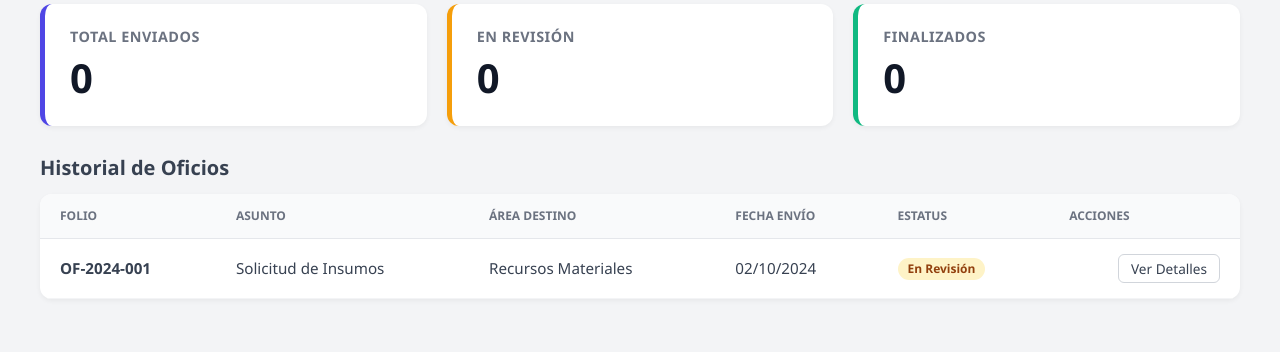
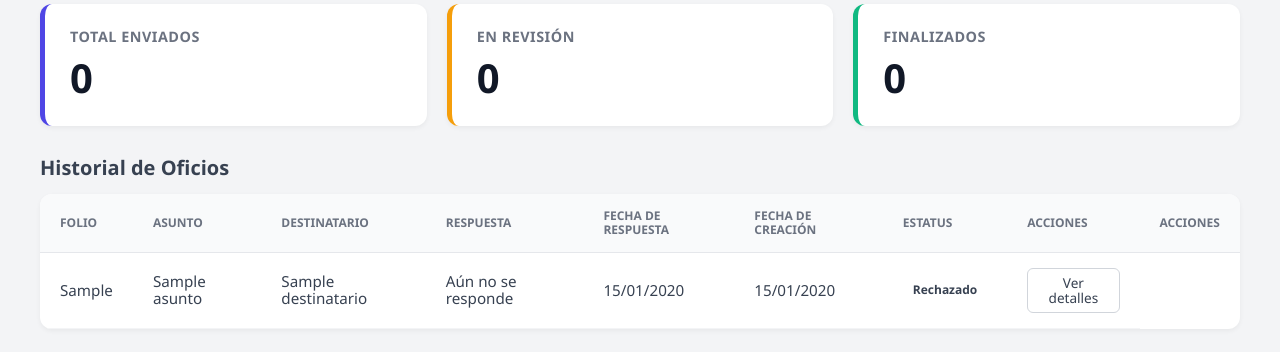
Before and after one commit to BrandonCVale/AMH_SISTEMA_OFICIOS, a Flask app: template app/templates/oficios/dashboard_gestor.html in a window 1280 px wide. Shown: the part 178-530 px from the top of the page. Run offline with Flask 3, Linux system fonts and the light colour scheme; the template is opened without the code that fills it: most values are stand-ins (such as "Sample title", 1, 10 or a date in 2020).

Commit message:
Tabla del dashboard del gestor funcional

```diff
--- a/app/templates/oficios/dashboard_gestor.html
+++ b/app/templates/oficios/dashboard_gestor.html
@@ -28,6 +28,7 @@
             </div>
             <a href="{{ url_for('oficios.crear_oficio') }}" class="boton-primario">+ Nueva Solicitud De Oficio</a>
         </div>
+        {# KPIs #}
         <div class="grid-metricas">
             <div class="tarjeta-metrica borde-violeta">
                 <div class="metrica-titulo">Total Enviados</div>
@@ -44,32 +45,61 @@
         </div>
         <h2 class="texto-subtitulo titulo-seccion">Historial de Oficios</h2>
         <div class="tarjeta-tabla">
+            {# TABLA CON DATOS DE LOS OFICIOS #}
             <table class="tabla-moderna">
+                {# ENCABEZADOS #}
                 <thead>
                     <tr>
                         <th>Folio</th>
                         <th>Asunto</th>
-                        <th>Área Destino</th>
-                        <th>Fecha Envío</th>
+                        <th>Destinatario</th>
+                        <th>Respuesta</th>
+                        <th>Fecha De Respuesta</th>
+                        <th>Fecha De Creación</th>
                         <th>Estatus</th>
+                        <th>Acciones</th>
                         <th class="texto-derecha">Acciones</th>
                     </tr>
                 </thead>
+                {# DATOS #}
                 <tbody>
+                    {% for oficio in oficios %}
                         <tr>
+                            {# <td>{{ oficio.id_oficio }}</td> #}
+                            <td>{{ oficio.folio_interno }}</td>
+                            <td>{{ oficio.asunto }}</td>
+                            <td>{{ oficio.destinatario }}</td>
+                            <td>{{ oficio.texto_respuesta | default('Aún no se responde', true) }}</td>
                             <td>
-                            <strong>OF-2024-001</strong>
+                                {% if oficio.fecha_respuesta %}
+                                    {{ oficio.fecha_respuesta.strftime("%d/%m/%Y") }}
+                                {% else %}
+                                    -
+                                {% endif %}
                             </td>
-                        <td>Solicitud de Insumos</td>
-                        <td>Recursos Materiales</td>
-                        <td>02/10/2024</td>
+                            <td>{{ oficio.fecha_creacion.strftime("%d/%m/%Y") }}</td>
                             <td>
+                                {# If para estados de la columna estatus #}
+                                {% if oficio.estatus == 'EN_REVISION' %}
                                     <span class="badge badge-amarillo">En Revisión</span>
+                                {% elif oficio.estatus == 'ASIGNADO' %}
+                                    <span class="badge badge-azul">Asignado</span>
+                                {% elif oficio.estatus == 'ATENDIDO' %}
+                                    <span class="badge badge-azul">Atendido</span>
+                                {% elif oficio.estatus == 'FINALIZADO' %}
+                                    <span class="badge badge-verde">Finalizado</span>
+                                {% elif oficio.estatus == 'RECHAZADO' %}
+                                    <span class="badge badge-rojo">Rechazado</span>
+                                {% else %}
+                                    <span class="badge badge-gris">{{ oficio.estatus }}</span>
+                                {% endif %}
                             </td>
+                            {# ACCIONES - BTNS #}
                             <td class="texto-derecha">
-                            <button class="btn-accion">Ver Detalles</button>
+                                <button class="btn-accion">Ver detalles</button>
                             </td>
                         </tr>
+                    {% endfor %}
                 </tbody>
             </table>
         </div>
```
Also changed, not shown: 1 other file. Lines whose indentation alone changed are shown as unchanged.
